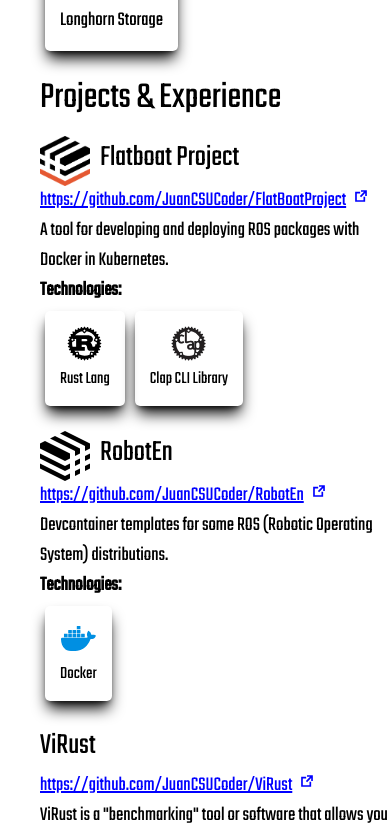
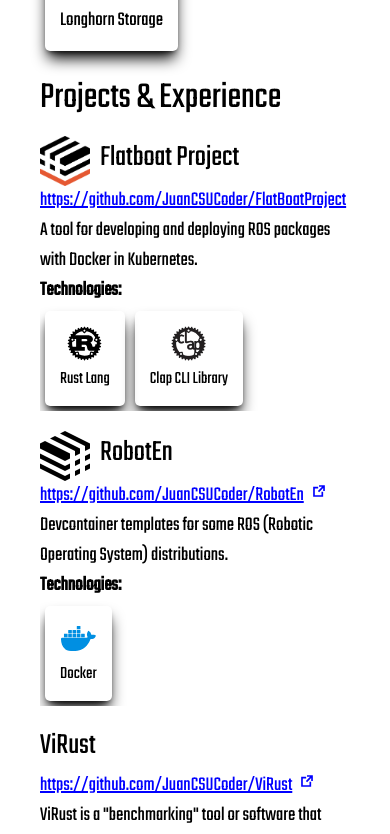
Before and after one commit to JuanCSUCoder/juancsucoder-cv, a Next.js app: page / in a window 390 px wide. Shown: the part 3600-4434 px from the top of the page. Built offline with nearby package versions, Linux system fonts and the light colour scheme.

Commit message:
Fixes: ProjectCard Responsive Mobile Size

```diff
--- a/app/components/basic/ExternalLink.tsx
+++ b/app/components/basic/ExternalLink.tsx
@@ -9,7 +9,7 @@ export default function ExternalLink({ children, href }: {
     <a
       href={href}
       target="_blank"
-      className="underline w-full overflow-clip flex flex-row gap-1"
+      className="underline overflow-clip flex flex-row gap-1 w-fit"
     >
       {children} <CgExternal />
     </a>
--- a/app/layout.tsx
+++ b/app/layout.tsx
@@ -31,7 +31,7 @@ export default function RootLayout({
 }) {
   return (
     <html lang="en">
-      <body className={teko.className}>{children}</body>
+      <body className={teko.className + " w-screen"}>{children}</body>
     </html>
   )
 }
--- a/app/ui/project-ui/ProjectCard.tsx
+++ b/app/ui/project-ui/ProjectCard.tsx
@@ -12,7 +12,7 @@ export default function ProjectCard({ project }: { project: ProjectType }) {
   }
 
   return (
-    <div className="mt-2 mr-2 mb-2 w-72 md:max-w-md">
+    <div className="mt-2 md:mr-2 mb-2 md:max-w-md overflow-hidden">
       <div className="flex flex-row justify-center items-center w-fit">
         {project.logo ? (
           <div className="w-10 h-10 mr-2 relative rounded overflow-hidden">
```
